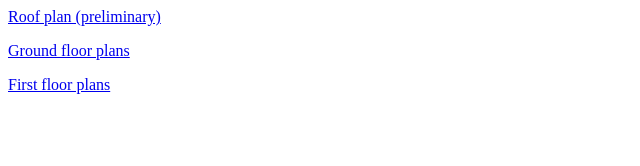
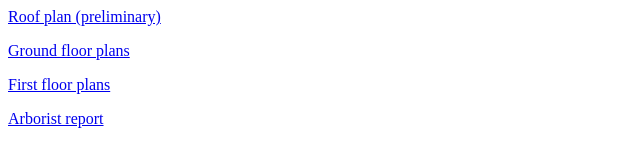
Before and after one commit to budi-kurniawan/budi-kurniawan.github.io, a plain HTML site: page index.html in a window 1280 px wide. Shown: the whole page, without its empty margins (0-640 px from the left). Drawn offline with Linux system fonts and the light colour scheme.

Commit message:
arborist report

```diff
--- a/index.html
+++ b/index.html
@@ -7,6 +7,7 @@
 <p><a href="doco/roof-plan.pdf">Roof plan (preliminary)</a></p>
 <p><a href="doco/ground-floor-plans.pdf">Ground floor plans</a></p>
 <p><a href="doco/first-floor-plans.pdf">First floor plans</a></p>
+<p><a href="doco/arborist.pdf">Arborist report</a></p>
 
 
 </body>
```
Also changed, not shown: 1 other file.
